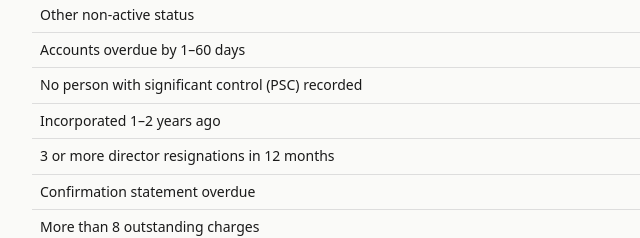
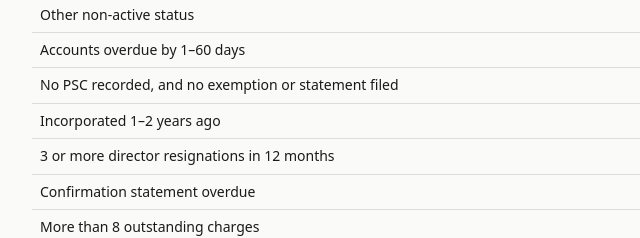
Before and after one commit to keldy2000-boop/companylens-api, a website: page public/index.html in a window 1280 px wide. Shown: the part 1178-1416 px from the top of the page, 228-868 px from the left. Drawn offline with Linux system fonts and the light colour scheme.

Commit message:
Update index.html

```diff
--- a/public/index.html
+++ b/public/index.html
@@ -54,7 +54,7 @@ td:last-child{text-align:right;white-space:nowrap}a{color:#1a4a7a}
 <tr><td>Incorporated less than 12 months ago</td><td>+20</td></tr>
 <tr><td>Other non-active status</td><td>+20</td></tr>
 <tr><td>Accounts overdue by 1–60 days</td><td>+15</td></tr>
-<tr><td>No person with significant control (PSC) recorded</td><td>+15</td></tr>
+<tr><td>No PSC recorded, and no exemption or statement filed</td><td>+15</td></tr>
 <tr><td>Incorporated 1–2 years ago</td><td>+12</td></tr>
 <tr><td>3 or more director resignations in 12 months</td><td>+12</td></tr>
 <tr><td>Confirmation statement overdue</td><td>+10</td></tr>
```
